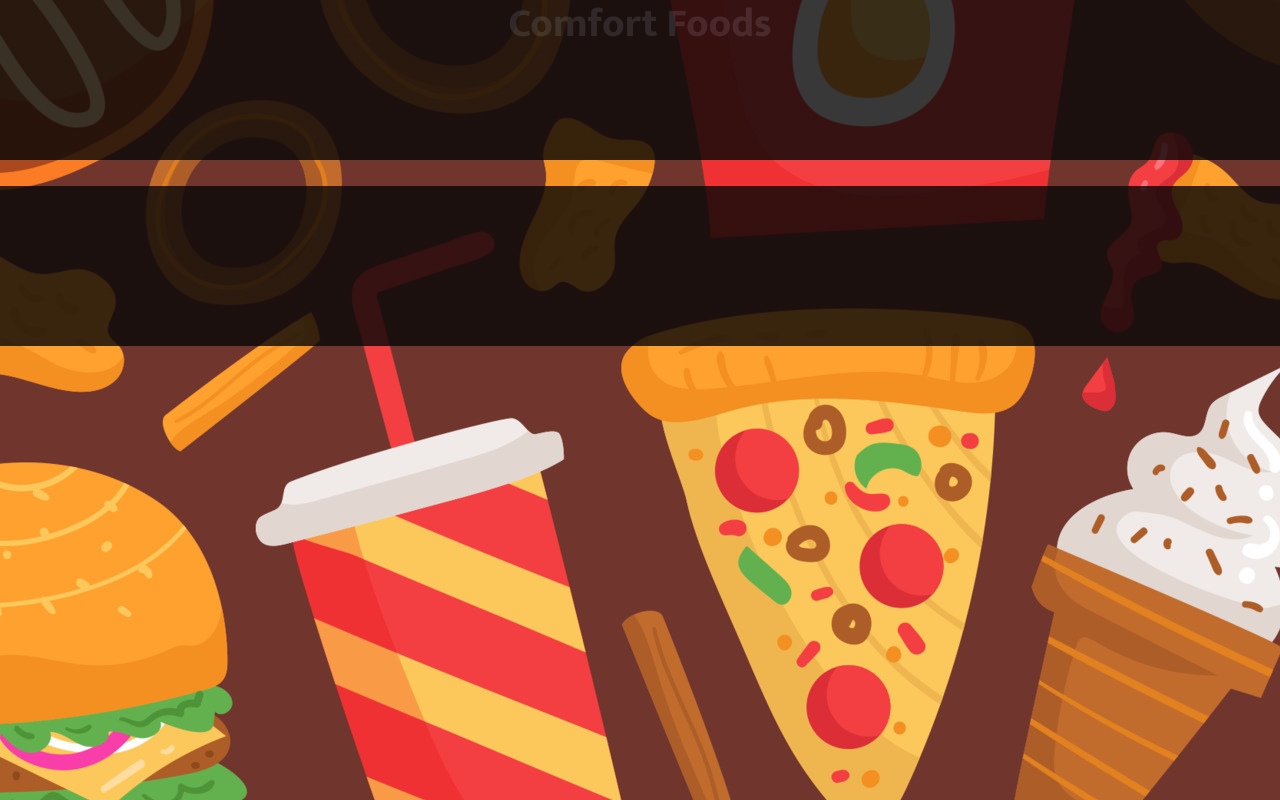
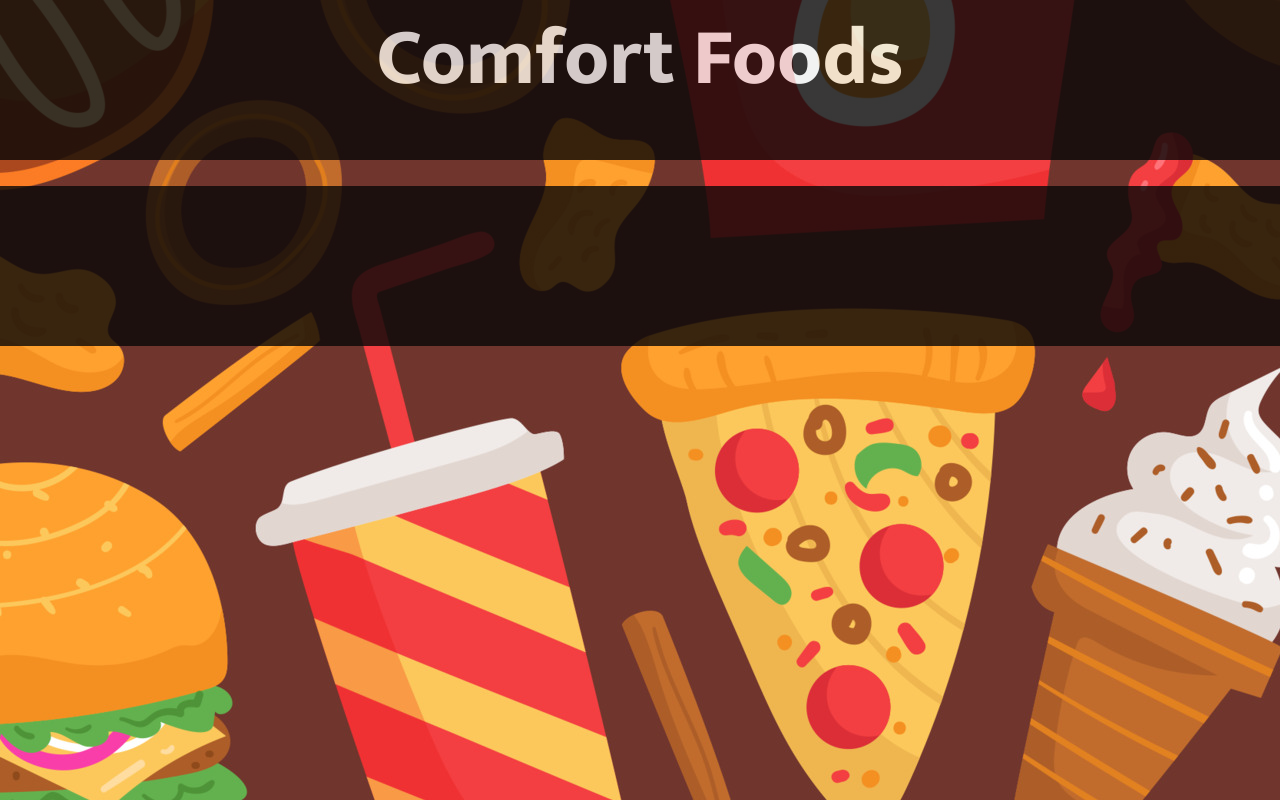
Before and after one commit to Mystfreak/Comfort-Food, a plain HTML site: page index.html in a window 1280 px wide. Drawn offline with nearby package versions, Linux system fonts and the light colour scheme.

Commit message:
Change h1 to nav tag.

```diff
--- a/Assets/style.css
+++ b/Assets/style.css
@@ -3,9 +3,11 @@ body {
     background: url("../Assets/images/vecteezy_junk-food-seamless-pattern-background_7660940.jpg");
 }
 /* Heading */
-h1 {
+nav {
     font-family: 'Mukta', sans-serif;
     text-align: center;
+    color: rgb(238, 240, 240);
+    font-size: 5rem;
 }
 
 #Heading {
@@ -13,7 +15,6 @@ h1 {
     height: 10rem;
     background-color: rgb(8, 7, 7);
     opacity:0.8;
-
 }
 
 /* Search Box */
--- a/index.html
+++ b/index.html
@@ -11,7 +11,7 @@
 <body>
     <header>
         <div id="Heading">
-        <h1>Comfort Foods</h1>
+        <nav>Comfort Foods</nav>
         </div>
     </header>
     <div id="search">
```
